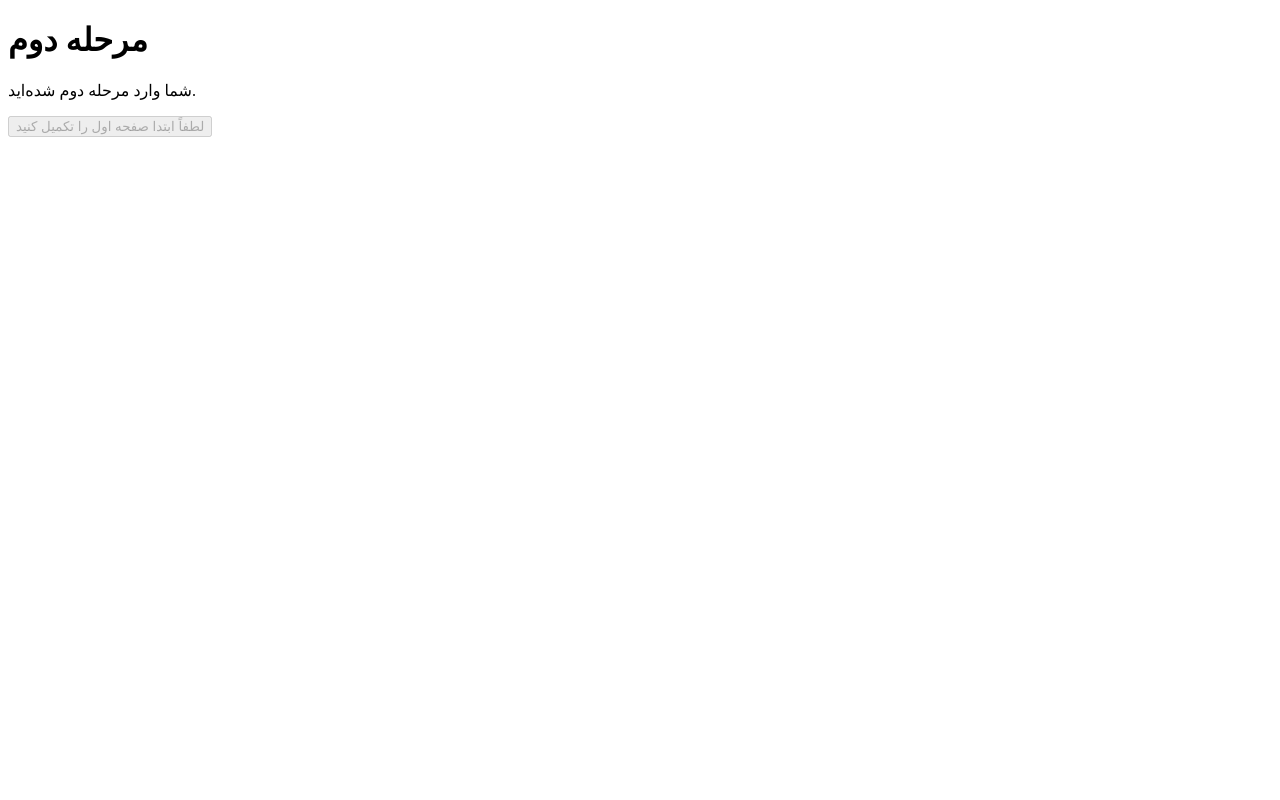
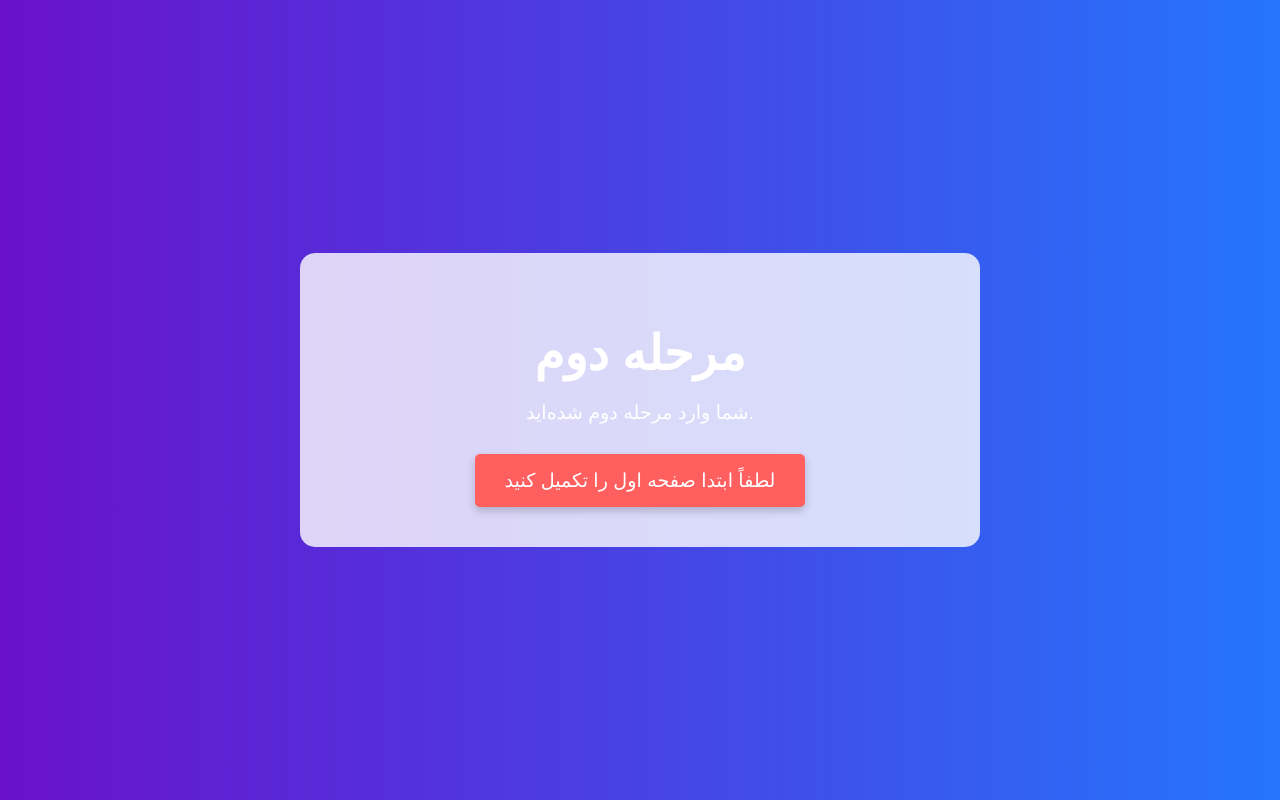
Before and after one commit to MNESF/my-website, a plain HTML site: page page2.html in a window 1280 px wide. Drawn offline with Linux system fonts and the light colour scheme.

Commit message:
Update page2.html

```diff
--- a/page2.html
+++ b/page2.html
@@ -4,12 +4,70 @@
     <meta charset="UTF-8">
     <meta name="viewport" content="width=device-width, initial-scale=1.0">
     <title>مرحله دوم</title>
+    <style>
+        body {
+            font-family: 'Arial', sans-serif;
+            background: linear-gradient(to right, #6a11cb, #2575fc); /* تغییر رنگ پس‌زمینه */
+            display: flex;
+            justify-content: center;
+            align-items: center;
+            height: 100vh;
+            margin: 0;
+            color: white;
+            text-align: center;
+        }
+
+        h1 {
+            font-size: 3rem;
+            margin-bottom: 20px;
+        }
+
+        p {
+            font-size: 1.2rem;
+            margin-bottom: 30px;
+        }
+
+        button {
+            padding: 15px 30px;
+            font-size: 1.2rem;
+            background-color: #ff5f5f; /* تغییر رنگ دکمه */
+            color: white;
+            border: none;
+            border-radius: 5px;
+            cursor: pointer;
+            box-shadow: 0 4px 8px rgba(0, 0, 0, 0.2);
+            transition: transform 0.3s ease, background-color 0.3s ease;
+        }
+
+        button:hover {
+            transform: scale(1.1);
+            background-color: #e04f4f; /* تغییر رنگ دکمه هنگام هاور */
+        }
+
+        button:active {
+            transform: scale(1);
+            background-color: #c03a3a; /* رنگ پس زمینه فعال */
+        }
+
+        .container {
+            text-align: center;
+            width: 80%;
+            max-width: 600px;
+            margin: 0 auto;
+            background-color: rgba(255, 255, 255, 0.8);
+            padding: 40px;
+            border-radius: 15px;
+        }
+
+    </style>
 </head>
 <body>
-    <h1>مرحله دوم</h1>
-    <p>شما وارد مرحله دوم شده‌اید.</p>
+    <div class="container">
+        <h1>مرحله دوم</h1>
+        <p>شما وارد مرحله دوم شده‌اید.</p>
 
-    <button id="goToSecondLink" onclick="completeStep()">تکمیل مرحله دوم</button>
+        <button id="goToSecondLink" onclick="completeStep()">تکمیل مرحله دوم</button>
+    </div>
 
     <script>
         // زمانی که کاربر دکمه را کلیک می‌کند، صفحه دوم تکمیل می‌شود
```
